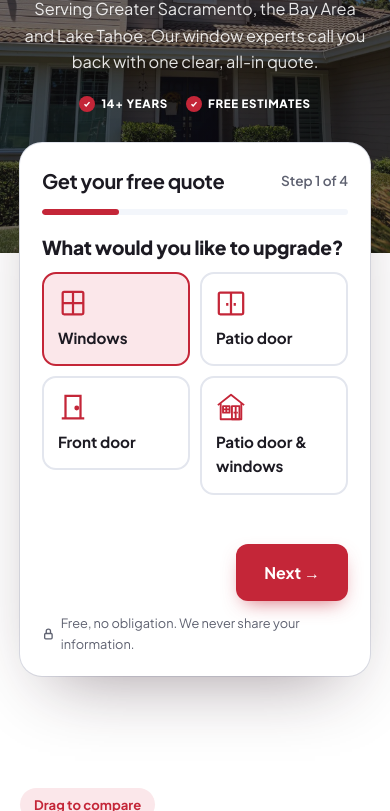
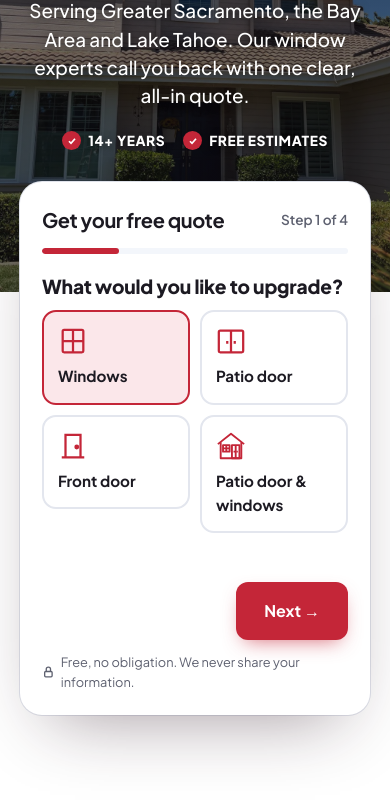
Before and after one commit to danieloliferchik1-bot/pomegranate-windows, a plain HTML site: page index.html in a window 390 px wide. Shown: the part 289-1100 px from the top of the page. Drawn offline with Linux system fonts and the light colour scheme.

Commit message:
Hero: larger, brighter text under the headline for readability
Co-Authored-By: Claude Opus 5.5 <noreply@anthropic.com>
Claude-Session: https://claude.ai/code/session_01St5XRcmGrwFG3Ny1hFcwmK

```diff
--- a/index.html
+++ b/index.html
@@ -158,13 +158,13 @@ header nav a:hover{color:var(--ink)}
 .hero h1{font-size:clamp(2.4rem,6vw,4.6rem);margin-top:0;text-shadow:0 2px 24px rgba(0,0,0,.35)}
 .hero .pill{background:rgba(255,255,255,.14);color:#fff;border:1px solid rgba(255,255,255,.3)}
 .hero .perks{display:flex;flex-wrap:wrap;justify-content:center;gap:12px 32px;margin-top:30px}
-.hero .perks li{font-size:.85rem;font-weight:800;letter-spacing:.14em;text-transform:uppercase;color:#fff}
+.hero .perks li{font-size:1rem;font-weight:800;letter-spacing:.08em;text-transform:uppercase;color:#fff;text-shadow:0 1px 8px rgba(0,0,0,.5)}
 .hero-ctas{display:flex;gap:12px;flex-wrap:wrap;justify-content:center;margin-top:36px}
 .hero .btn.ghost{color:#fff;border-color:rgba(255,255,255,.6)}
 .hero .btn.ghost:hover{border-color:#fff}
 .qsec{position:relative;z-index:2;margin-top:-110px;padding:0 0 40px}
 .qsec .qb{max-width:640px;margin:0 auto}
-.hero p.sub{font-size:1.2rem;color:rgba(255,255,255,.88);margin:22px auto 0;max-width:60ch}
+.hero p.sub{font-size:1.4rem;font-weight:500;line-height:1.5;color:#fff;text-shadow:0 1px 10px rgba(0,0,0,.55);margin:22px auto 0;max-width:46ch}
 .perks{list-style:none;padding:0;margin:26px 0 0;display:grid;gap:10px}
 .perks li{display:flex;gap:10px;align-items:center;font-weight:600;flex-shrink:0}
 .perks li::before{flex:none;display:inline-block;width:22px;min-width:22px}
@@ -370,11 +370,11 @@ footer .areas span{border:1px solid var(--line);border-radius:999px;padding:2px
   .promise{padding:36px;justify-items:start}
 }
 @media (max-width:560px){
-  .hero p.sub{font-size:1.02rem;margin-top:16px}
+  .hero p.sub{font-size:1.18rem;margin-top:16px}
   .hero .perks{flex-wrap:wrap;gap:8px 18px;margin-top:20px}
   .hero .perks .lg{display:none}
-  .hero .perks li{flex:0 0 auto;font-size:.72rem;letter-spacing:.06em;white-space:nowrap;gap:6px}
-  .hero .perks li::before{flex:none;display:inline-block;width:16px;min-width:16px;height:16px;background-size:10px}
+  .hero .perks li{flex:0 0 auto;font-size:.86rem;letter-spacing:.04em;white-space:nowrap;gap:7px}
+  .hero .perks li::before{flex:none;display:inline-block;width:19px;min-width:19px;height:19px;background-size:12px}
   .hero-ctas{margin-top:24px}
   .logo img{height:38px}
   .svc-grid,.rev-grid,.promise ul,footer .cols{grid-template-columns:1fr}
```
